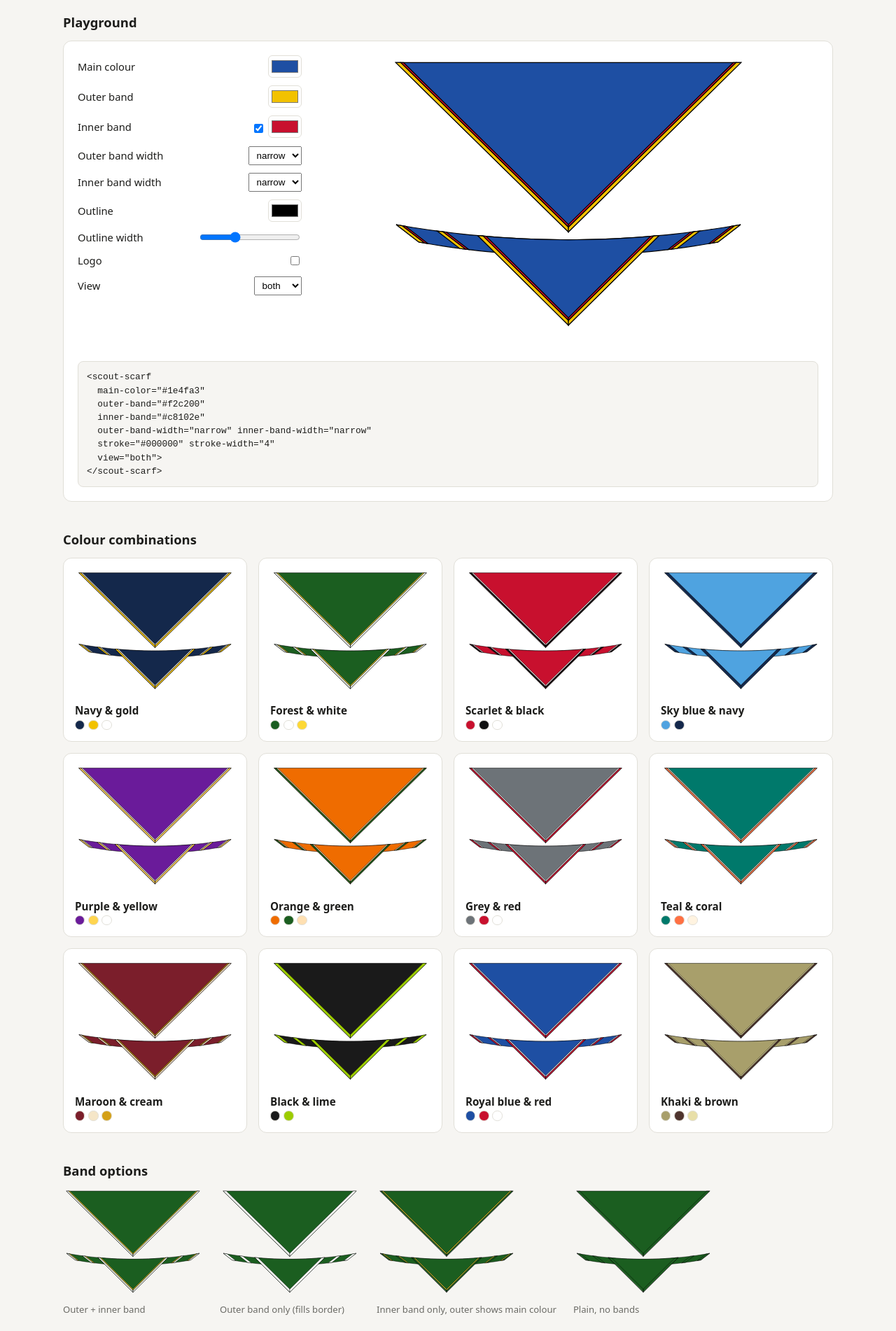
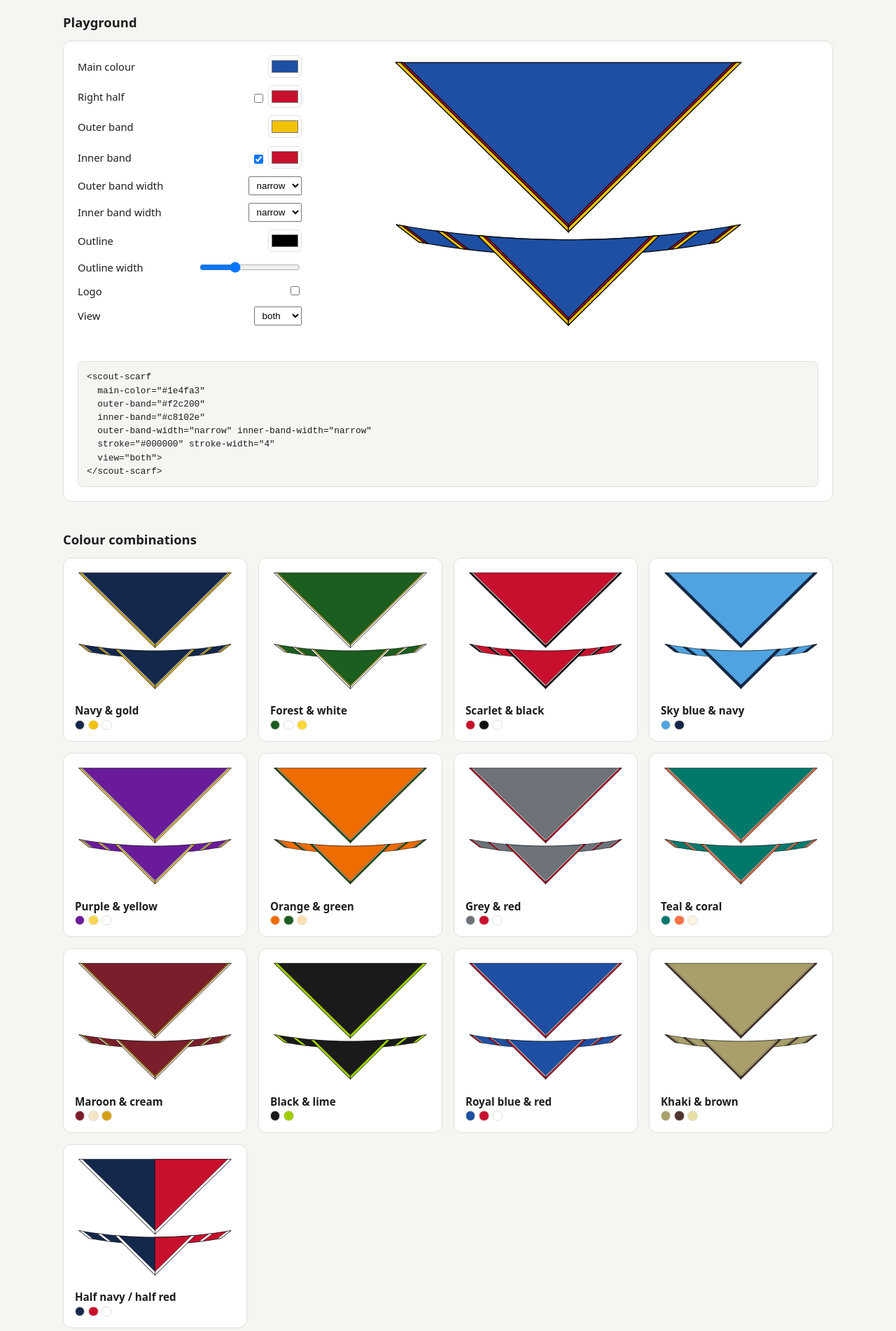
Before and after one commit to rmp/necker.js, a website: page index.html in a window 1280 px wide. Shown: the part 120-2022 px from the top of the page at 70% size. Drawn offline with Linux system fonts and the light colour scheme.

Commit message:
added half-and-half split colour

```diff
--- a/index.html
+++ b/index.html
@@ -56,6 +56,9 @@
 	    <section class="playground">
 		<div class="controls">
 		    <label>Main colour <input type="color" id="main" value="#1e4fa3"></label>
+		    <label>Right half
+			<span><input type="checkbox" id="splitOn"> <input type="color" id="split" value="#c8102e"></span>
+		    </label>
 		    <label>Outer band <input type="color" id="outer" value="#f2c200"></label>
 		    <label>Inner band
 			<span><input type="checkbox" id="innerOn" checked> <input type="color" id="inner" value="#c8102e"></span>
@@ -158,7 +161,8 @@
 	     { name:'Maroon & cream',       main:'#7b1e2b', outer:'#f5e6c8', inner:'#d4a017' },
 	     { name:'Black & lime',         main:'#1a1a1a', outer:'#9ccc00', inner:null },
 	     { name:'Royal blue & red',     main:'#1e4fa3', outer:'#c8102e', inner:'#ffffff' },
-	     { name:'Khaki & brown',        main:'#a89f6b', outer:'#4e342e', inner:'#e8dfa8' }
+	     { name:'Khaki & brown',        main:'#a89f6b', outer:'#4e342e', inner:'#e8dfa8' },
+	     { name:'Half navy / half red', main:'#14284b', split:'#c8102e', outer:'#ffffff', inner:null }
 	 ];
 
 	 // ----- gallery -----
@@ -169,11 +173,12 @@
 	     var el = document.createElement('scout-scarf');
 	     el.setAttribute('main-color', c.main);
 	     el.setAttribute('outer-band', c.outer);
+	     if (c.split) el.setAttribute('split-color', c.split);
 	     if (c.inner) el.setAttribute('inner-band', c.inner);
 	     card.appendChild(el);
 	     var h = document.createElement('h3'); h.textContent = c.name; card.appendChild(h);
 	     var sw = document.createElement('div'); sw.className = 'swatches';
-	     [c.main, c.outer, c.inner].filter(Boolean).forEach(function (col) {
+	     [c.main, c.split, c.outer, c.inner].filter(Boolean).forEach(function (col) {
 		 var s = document.createElement('span'); s.className = 'sw'; s.style.background = col; sw.appendChild(s);
 	     });
 	     card.appendChild(sw);
@@ -188,6 +193,8 @@
 	 function update() {
 	     var outerW = $('outerW').value, innerW = $('innerW').value;
 	     play.setAttribute('main-color', $('main').value);
+	     if ($('splitOn').checked) play.setAttribute('split-color', $('split').value);
+	     else play.removeAttribute('split-color');
 	     play.setAttribute('outer-band', $('outer').value);
 	     if ($('innerOn').checked) play.setAttribute('inner-band', $('inner').value);
 	     else play.removeAttribute('inner-band');
@@ -201,6 +208,7 @@
 	     $('code').textContent =
 		 '<scout-scarf\n' +
 		 '  main-color="' + $('main').value + '"\n' +
+	 ($('splitOn').checked ? '  split-color="' + $('split').value + '"\n' : '') +
 		 '  outer-band="' + $('outer').value + '"\n' +
 	 ($('innerOn').checked ? '  inner-band="' + $('inner').value + '"\n' : '') +
 		 '  outer-band-width="' + outerW + '" inner-band-width="' + innerW + '"\n' +
@@ -211,6 +219,8 @@
 
 	 function load(c) {
 	     $('main').value = c.main;
+	     $('splitOn').checked = !!c.split;
+	     if (c.split) $('split').value = c.split;
 	     $('outer').value = c.outer;
 	     $('innerOn').checked = !!c.inner;
 	     if (c.inner) $('inner').value = c.inner;
--- a/necker.js
+++ b/necker.js
@@ -11,6 +11,7 @@
  *   main-color        Fill colour of the scarf body             (default #2a5db0)
  *   outer-band        Colour of the outer edge band             (default #f2c200; "none" = show main colour)
  *   inner-band        Colour of the inner band (optional)       (default none; outer band then fills the whole border)
+ *   split-color       Body colour of the right half (optional)  (default none = whole body in main colour)
  *   logo              Optional URL / data: URI of a centre logo (SVG, PNG, ...)
  *   logo-scale        Logo size multiplier                      (default 1)
  *   view              "both" | "flat" | "rolled"                (default both)
@@ -49,6 +50,7 @@
     mainColor: '#2a5db0',
     outerBand: '#f2c200',
     innerBand: 'none',
+    splitColor: 'none',
     logo: '',
     logoScale: 1,
     view: 'both',
@@ -110,12 +112,14 @@
     if (oW > 0) layers.push({ b1: 0, b2: oW, fill: isNone(o.outerBand) ? 'none' : o.outerBand });
     if (iW > 0) layers.push({ b1: oW, b2: oW + iW, fill: o.innerBand });
 
+    var split = !isNone(o.splitColor);
     var sw = num(o.strokeWidth, 4);
     var out = [];
 
     // ===== flat scarf =====
     var flat = [];
     flat.push(polygon([[FLAT.x0, FLAT.y0], [2 * CX - FLAT.x0, FLAT.y0], [CX, FLAT.apexY]], o.mainColor));
+    if (split) flat.push(polygon([[CX, FLAT.y0], [2 * CX - FLAT.x0, FLAT.y0], [CX, FLAT.apexY]], o.splitColor));
     layers.forEach(function (L) {
       var left = [
         [FLAT.x0 + L.b1, FLAT.y0], [FLAT.x0 + L.b2, FLAT.y0],
@@ -130,6 +134,7 @@
     var xl = ROLL_END, xr = 2 * CX - ROLL_END;
     var ribbon = sample(rollTop, xl, xr).concat(sample(rollBottom, xr - ROLL_SHIFT, xl + ROLL_SHIFT));
     roll.push(polygon(ribbon, o.mainColor));
+    if (split) roll.push(polygon(sample(rollTop, CX, xr).concat(sample(rollBottom, xr - ROLL_SHIFT, CX)), o.splitColor));
 
     [ROLL_END, 285].forEach(function (x0) {
       layers.forEach(function (L) {
@@ -144,6 +149,7 @@
     var tyl = rollTop(txl), tApex = tyl + TRI_M * TRI_HALF;
     var tri = sample(rollTop, txl, txr).concat([[CX, tApex]]);
     roll.push(polygon(tri, o.mainColor));
+    if (split) roll.push(polygon(sample(rollTop, CX, txr).concat([[CX, tApex]]), o.splitColor));
     layers.forEach(function (L) {
       var b1 = L.b1 * TRI_BAND_SCALE, b2 = L.b2 * TRI_BAND_SCALE;
       var left = sample(rollTop, txl + b1, txl + b2).concat([
@@ -169,6 +175,7 @@
   if (typeof HTMLElement !== 'undefined' && typeof customElements !== 'undefined') {
     var ATTRS = {
       'main-color': 'mainColor', 'outer-band': 'outerBand', 'inner-band': 'innerBand',
+      'split-color': 'splitColor',
       'logo': 'logo', 'logo-scale': 'logoScale', 'view': 'view', 'stroke': 'stroke',
       'stroke-width': 'strokeWidth', 'outer-band-width': 'outerBandWidth',
       'inner-band-width': 'innerBandWidth', 'label': 'label'
--- a/package.json
+++ b/package.json
@@ -1,6 +1,6 @@
 {
   "name": "necker",
-  "version": "0.1.0",
+  "version": "0.2.0",
   "description": "A web-component for rendering SVG scout scarves / neckerchiefs",
   "keywords": [
     "scout",
```
Also changed, not shown: test/necker.test.js (+16 -0 lines), README.md.
